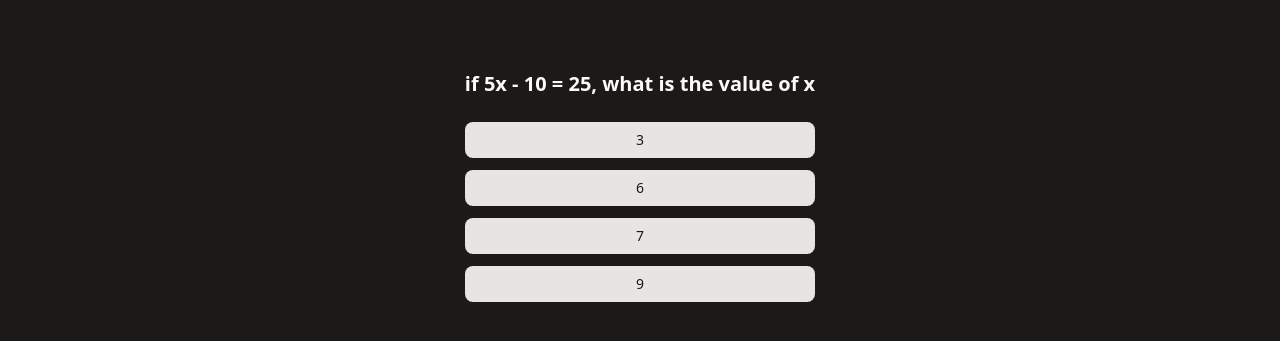
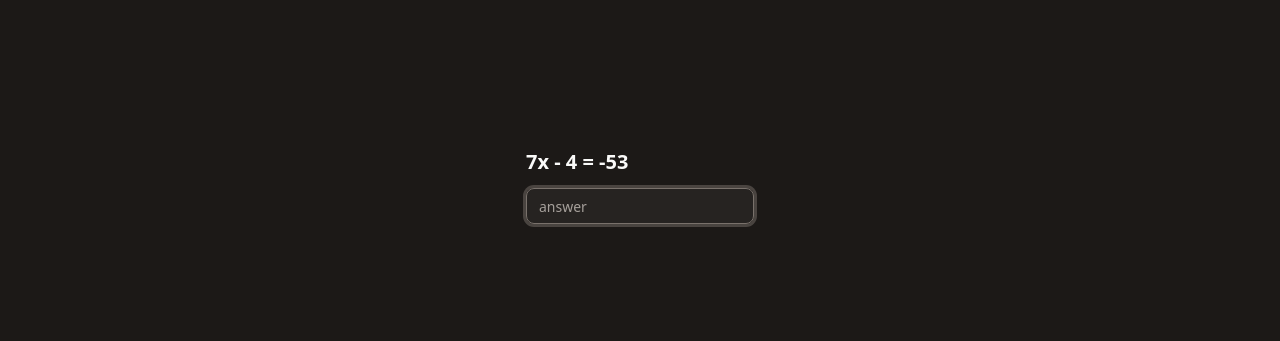
Before and after one commit to StubblyCamera52/math-learning-game, a Next.js app: page /practice in a window 1280 px wide. Shown: the part 433-774 px from the top of the page. Built offline with nearby package versions, Linux system fonts and the light colour scheme.

Commit message:
auto generate practice questions (i plan to add more generators later)

```diff
--- a/src/app/practice/client.tsx
+++ b/src/app/practice/client.tsx
@@ -1,8 +1,7 @@
 "use client";
 import { useGame } from "@/components/game/gameContextProvider";
 import { QuestionDisplay } from "@/components/game/questionDisplay";
-import { mathPracticeQuestions } from "@/data/practiceQuestions";
-import { randint } from "@/lib/utils/mathHelpers";
+import { linear_two_step } from "@/lib/utils/generators/linear/two-step";
 import { useEffect, useState } from "react";
 
 export default function PracticeClient() {
@@ -11,7 +10,7 @@ export default function PracticeClient() {
 
   useEffect(() => {
     setCurrentQuestion(
-      mathPracticeQuestions[randint(0, mathPracticeQuestions.length - 1)]
+      linear_two_step()
     );
   }, []);
 
@@ -23,11 +22,8 @@ export default function PracticeClient() {
           onSubmitAnswer={(answer) => {
             const correct = submitAnswer(answer);
             setCurrentQuestion(
-              mathPracticeQuestions[
-                randint(0, mathPracticeQuestions.length - 1)
-              ]
+              linear_two_step()
             );
-            console.log(randint(0, mathPracticeQuestions.length - 1));
             console.log(correct);
           }}
         ></QuestionDisplay>
--- a/src/data/practiceQuestions.ts
+++ /dev/null
@@ -1,39 +0,0 @@
-import { Question } from "./mostOfTheTypes";
-
-export const mathPracticeQuestions: Question[] = [
-  {
-    index: 0,
-    text: "solve for x: 2x + 5 = 13",
-    type: "single-answer",
-    choices: [],
-    correctAnswer: "4",
-  },
-  {
-    index: 1,
-    text: "what is the value of 3x - 7 when x = 5",
-    type: "multiple-choice",
-    choices: ["8", "15", "22", "9"],
-    correctAnswer: "8",
-  },
-  {
-    index: 2,
-    text: "simplify 4(x + 3) - 2x",
-    type: "single-answer",
-    choices: [],
-    correctAnswer: "2x + 12",
-  },
-  {
-    index: 3,
-    text: "which equation represents a line with slope 2 and y-intercept -3",
-    type: "multiple-choice",
-    choices: ["y = 2x - 3", "y = -3x + 2", "y = 2x + 3", "y = 3x - 2"],
-    correctAnswer: "y = 2x - 3",
-  },
-  {
-    index: 4,
-    text: "if 5x - 10 = 25, what is the value of x",
-    type: "multiple-choice",
-    choices: ["3", "6", "7", "9"],
-    correctAnswer: "7",
-  },
-];
--- a/src/hooks/useGameState.ts
+++ b/src/hooks/useGameState.ts
@@ -60,10 +60,6 @@ const useGameState = () => {
     console.log(coins);
 
     if (answer == currentQuestion.correctAnswer) {
-      console.log(answeredQuestionIds);
-      if (answeredQuestionIds.includes(currentQuestion.index)) {
-        return true;
-      }
       setAnsweredQuestionIds([...answeredQuestionIds, currentQuestion.index]);
       setAssignmentScore(assignmentScore + 1);
       setCoins(coins + 1);
--- /dev/null
+++ b/src/lib/utils/generators/linear/two-step.ts
@@ -0,0 +1,31 @@
+import { Question } from "@/data/mostOfTheTypes";
+
+const linear_two_step = (): Question => {
+  const numbers: number[] = [
+    2, 4, 5, 6, 7, 8, 9, -2, -3, -4, -5, -6, -7, -8, -9,
+  ];
+
+  let first = numbers[Math.floor(Math.random() * numbers.length)];
+  let second = numbers[Math.floor(Math.random() * numbers.length)];
+  let third = numbers[Math.floor(Math.random() * numbers.length)];
+
+  let result = first * second + third;
+  let sign = "+";
+
+  if (third < 0) {
+    third = Math.abs(third);
+    sign = "-"
+  }
+
+  let question: Question = {
+    index: 0,
+    type: "single-answer",
+    text: `${first}x ${sign} ${third} = ${result}`,
+    choices: [],
+    correctAnswer: second.toString()
+  }
+
+  return question;
+};
+
+export { linear_two_step };
```
